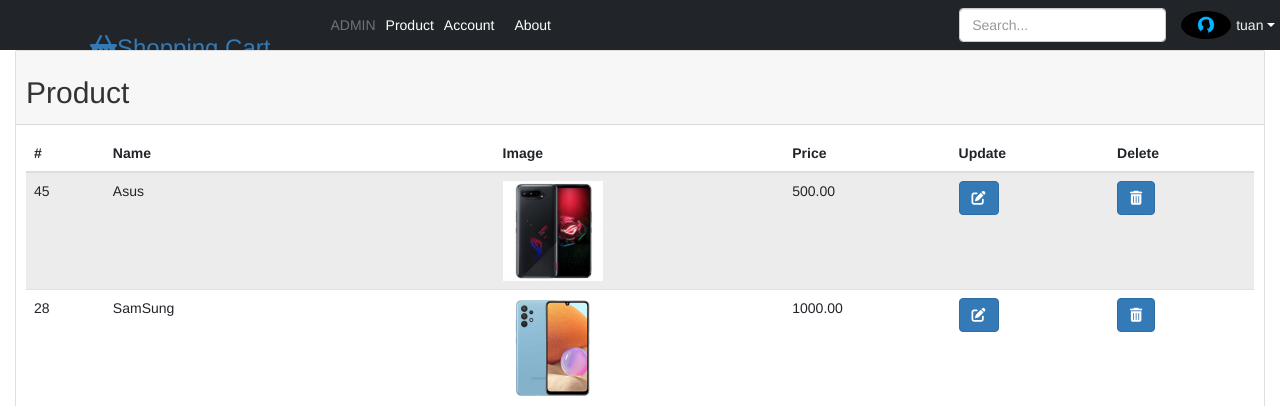
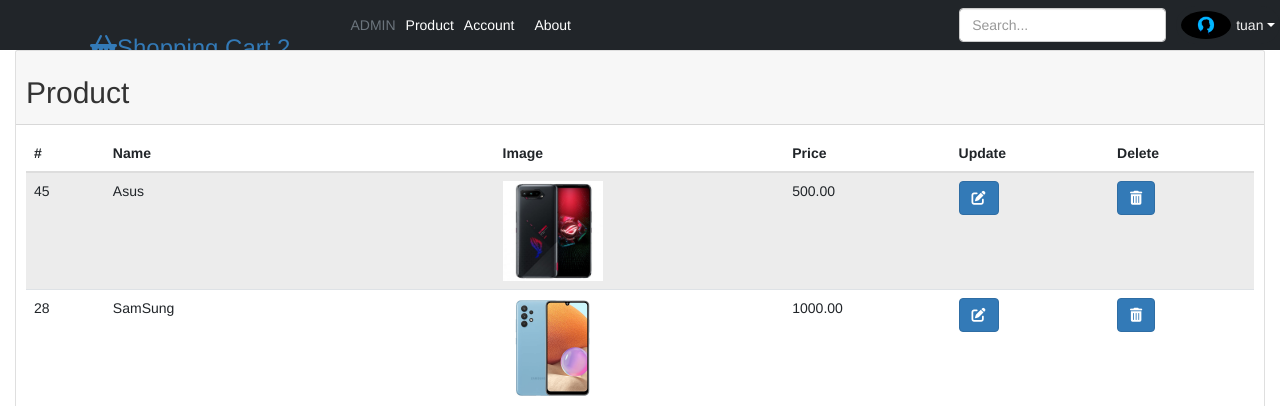
Before and after one commit to tckhanh0507/php, a PHP site: page /admin/index.php in a window 1280 px wide. Shown: the top 406 px of the page. Run offline with PHP 8.4, Linux system fonts and the light colour scheme; a user stored in the database is signed in; data comes from the database, SQL or seed files in the repository; some libraries are stand-ins or nearby versions.

Commit message:
change cart name

```diff
--- a/php/header_admin.php
+++ b/php/header_admin.php
@@ -18,7 +18,7 @@
     <ul class="nav col-12 col-lg-auto me-lg-auto mb-2 justify-content-center align-items-center mb-md-0">
         <a href="../customers/index.php" class="navbar-brand">
             <h3 class="px-5">
-                <i class="fas fa-shopping-basket"></i>Shopping Cart
+                <i class="fas fa-shopping-basket"></i>Shopping Cart 2
             </h3>
         </a>
         <li><a href="../admin/index.php" class="nav-link px-2 text-secondary">ADMIN</a></li>
```
